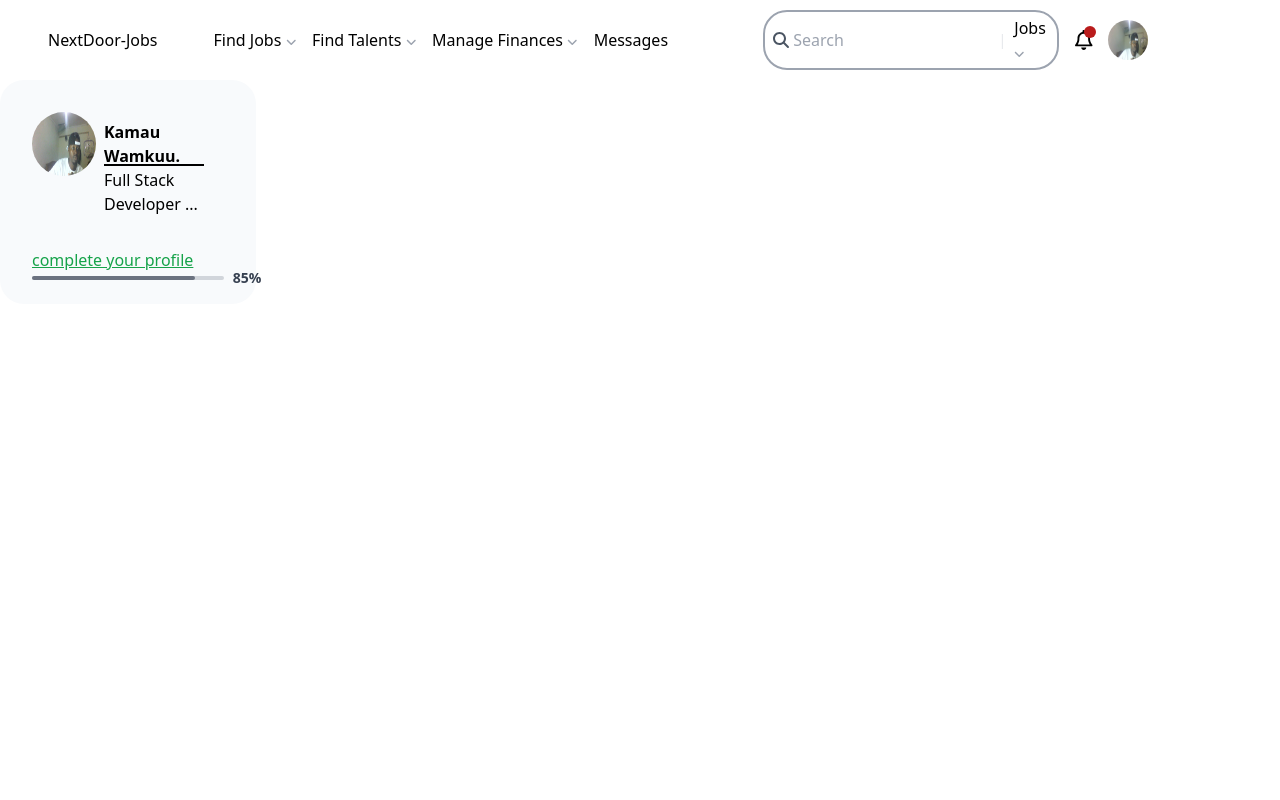
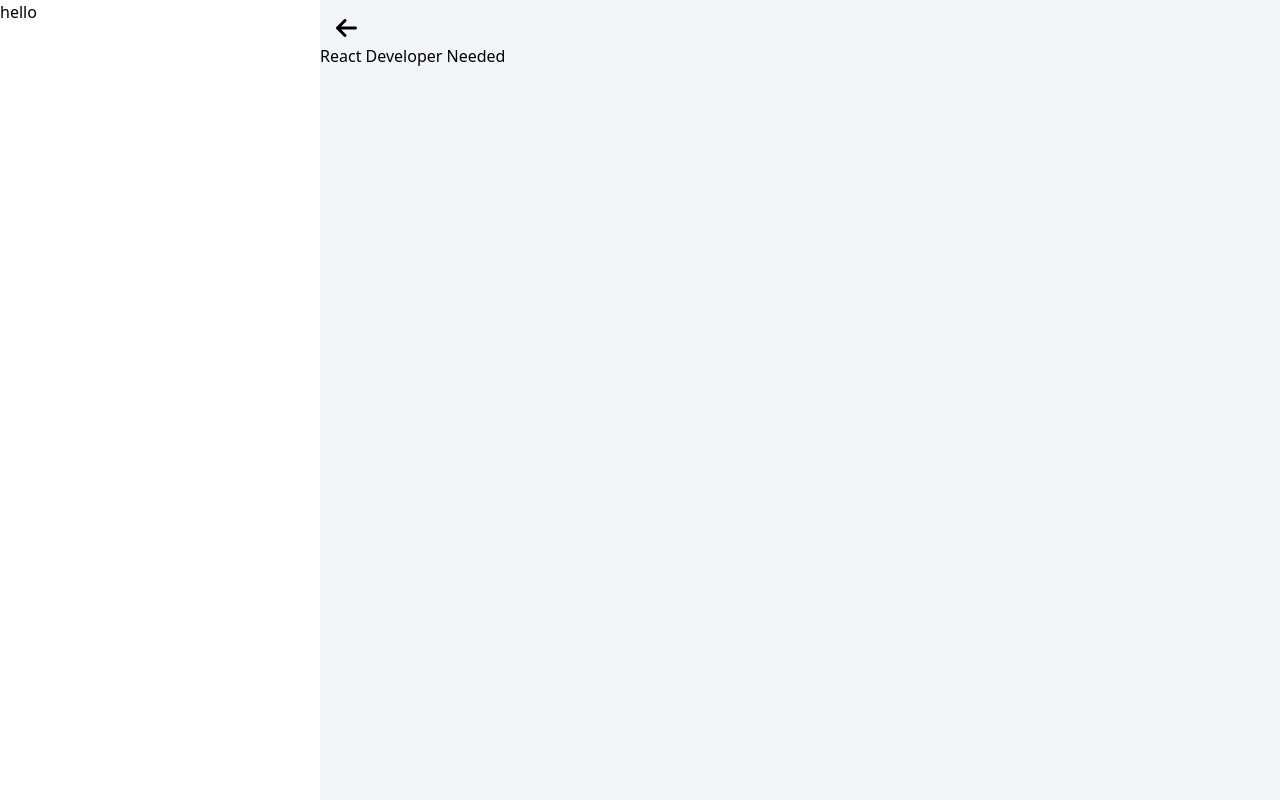
Before and after one commit to Kamau-ke/nextDoor-Jobs, a React (Vite) app: page / in a window 1280 px wide. Built offline with nearby package versions, Linux system fonts and the light colour scheme.

Commit message:
job page

```diff
--- a/src/App.jsx
+++ b/src/App.jsx
@@ -3,14 +3,17 @@ import Navbar from './components/Navbar'
 import JobCard from './components/JobCard'
 import './App.css'
 import MainSection from './components/MainSection'
+import JobApplication from './pages/JobApplication'
 function App() {
 
 
   return (
     <div className='h-screen w-screen bg-white'>
     {/* <Register/> */}
-    <Navbar/>
-    <MainSection/>
+    {/* <Navbar/>
+    <MainSection/> */}
+    <h2>hello</h2>
+    <JobApplication/>
 
     </div>
   )
--- a/src/components/JobCard.jsx
+++ b/src/components/JobCard.jsx
@@ -14,7 +14,7 @@ function JobCard() {
     }
 
   return (
-    <div className='w-3/5 border border-gray border-x-0 pl-2 cursor-pointer hover:bg-gray-100 group'>
+    <div className='w-9/12 border border-gray border-x-0 pl-2 cursor-pointer hover:bg-gray-100 group'>
         <span className='text-xs'>Posted 2 days ago</span>
         <div className='flex justify-between'>
             <div>
--- a/src/components/MainSection.jsx
+++ b/src/components/MainSection.jsx
@@ -3,8 +3,12 @@ import ProfileCard from './ProfileCard'
 import JobCard from './JobCard'
 function MainSection() {
   return (
-    <div>
-        <ProfileCard/>
+    <div className='w-10/12 mx-auto mt-10 '>
+      <div className='flex space-x-20'>
+      <JobCard/>
+      <ProfileCard/>
+      </div>
+
     </div>
   )
 }
--- a/src/components/ProfileCard.jsx
+++ b/src/components/ProfileCard.jsx
@@ -2,7 +2,7 @@ import React from 'react'
 import Profile from'../assets/images/profile.jpg'
 function ProfileCard() {
   return (
-      <div className='bg-slate-50 w-1/5 h-56 rounded-3xl'>
+      <div className='bg-slate-50 w-3/12 h-56 rounded-3xl'>
           <div className='p-8 flex space-x-2'>
          <img src={Profile} className='h-16 w-16 rounded-full' />
       <div className='mt-2'>
--- /dev/null
+++ b/src/pages/JobApplication.jsx
@@ -0,0 +1,19 @@
+import React from 'react'
+import { FontAwesomeIcon } from '@fortawesome/react-fontawesome'
+import { faArrowLeft } from '@fortawesome/free-solid-svg-icons'
+function JobApplication() {
+  return (
+    <div className='w-9/12 bg-slate-100 absolute right-0 top-0 bottom-0 z-30'>
+            <div>
+            <FontAwesomeIcon icon={faArrowLeft} className='ml-4 mt-4 h-6 cursor-pointer'/>
+            </div>
+
+            <h3>React Developer Needed</h3>
+
+
+
+    </div>
+  )
+}
+
+export default JobApplication
```
